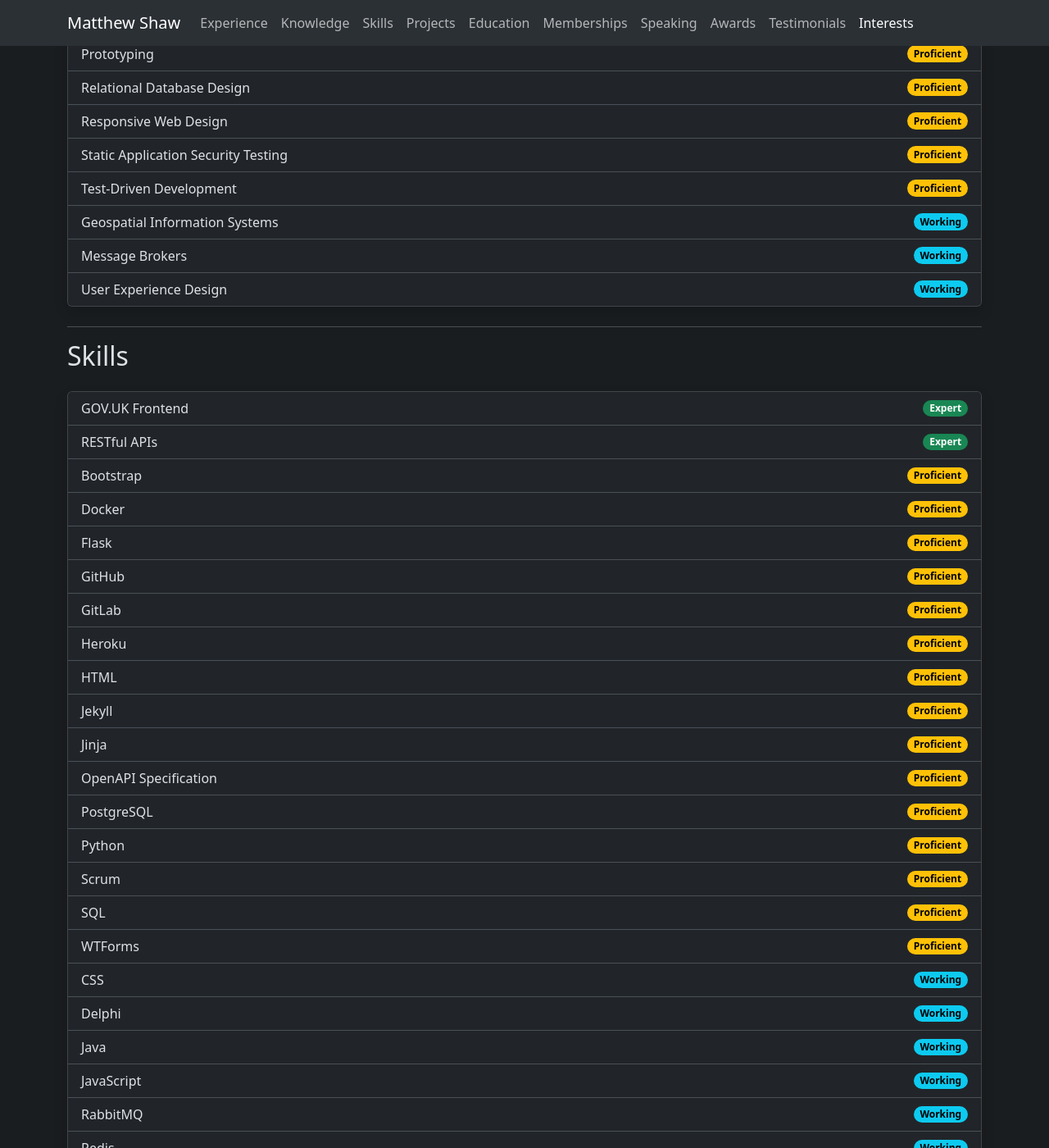
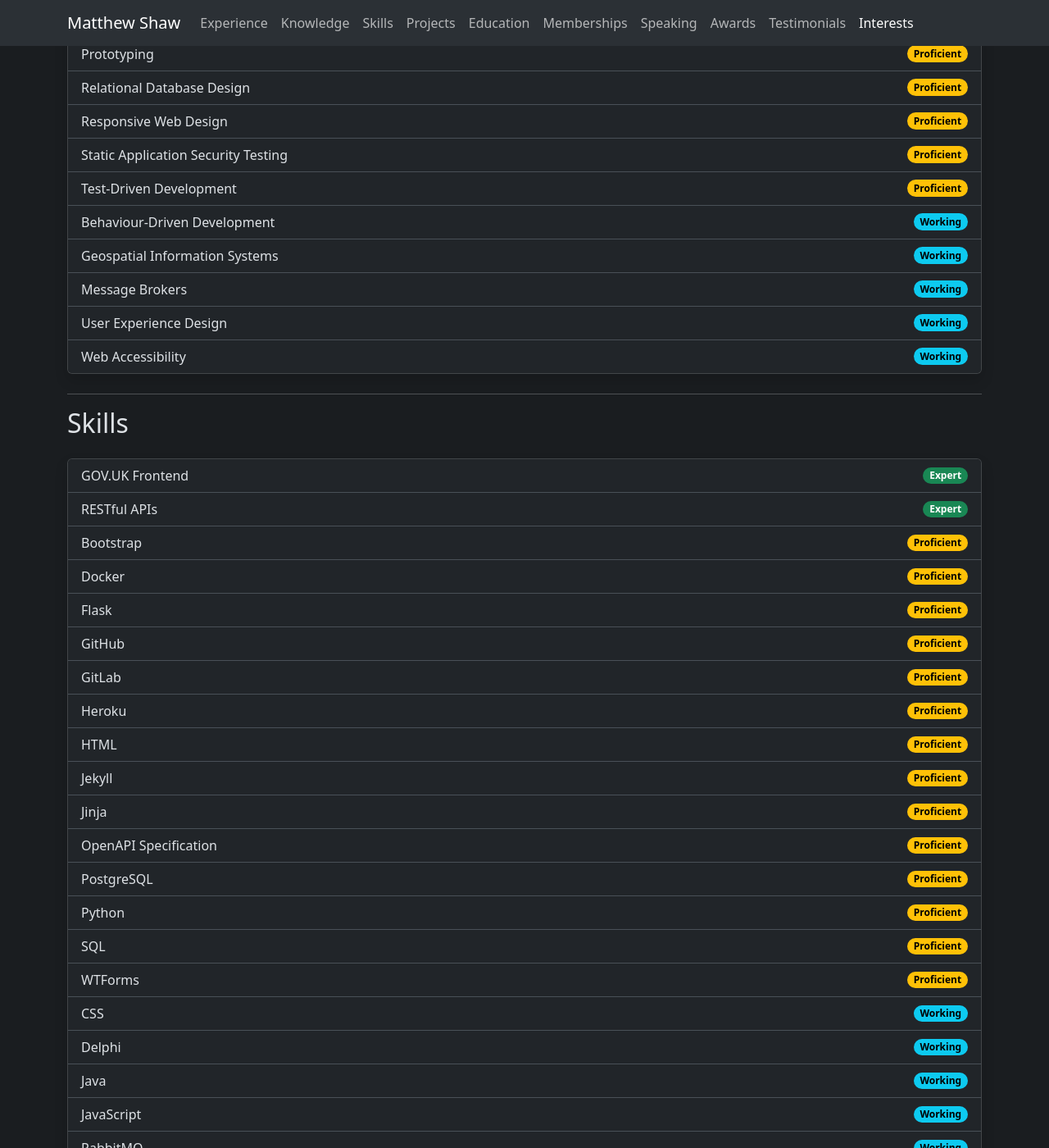
Before and after one commit to matthew-shaw/matthew-shaw.github.io, a Jekyll site: the page built from index.html, in a window 1280 px wide and 1400 px high, scrolled down 2069 px. Shown: the whole window at 82% size. Built offline with Jekyll 4.4.1, drawn with Linux system fonts in a browser that asks for light colours.

Commit message:
knowledge

```diff
--- a/_data/cv.yaml
+++ b/_data/cv.yaml
@@ -165,6 +165,10 @@
     level: Expert
   - name: Static Application Security Testing
     level: Proficient
+  - name: Behaviour-Driven Development
+    level: Working
+  - name: Web Accessibility
+    level: Working
 skills:
   - name: Delphi
     level: Working
@@ -193,8 +197,6 @@
   - name: Jinja
     level: Proficient
   - name: WTForms
-    level: Proficient
-  - name: Scrum
     level: Proficient
   - name: Redis
     level: Working
```
